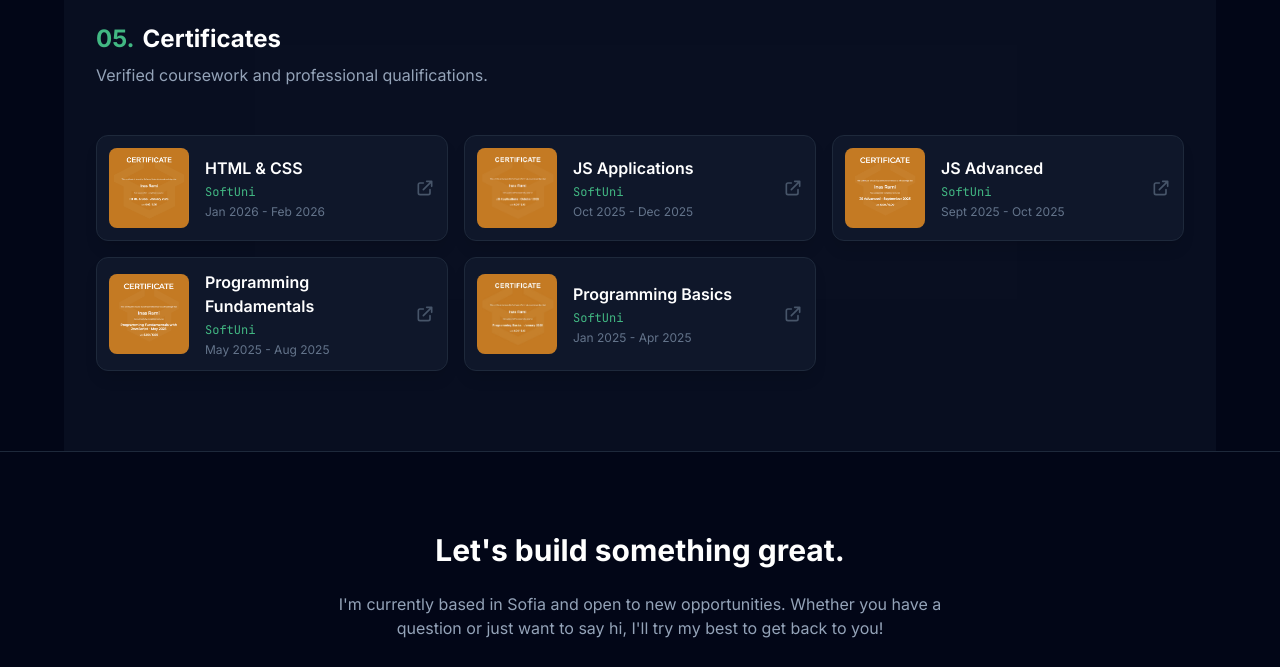
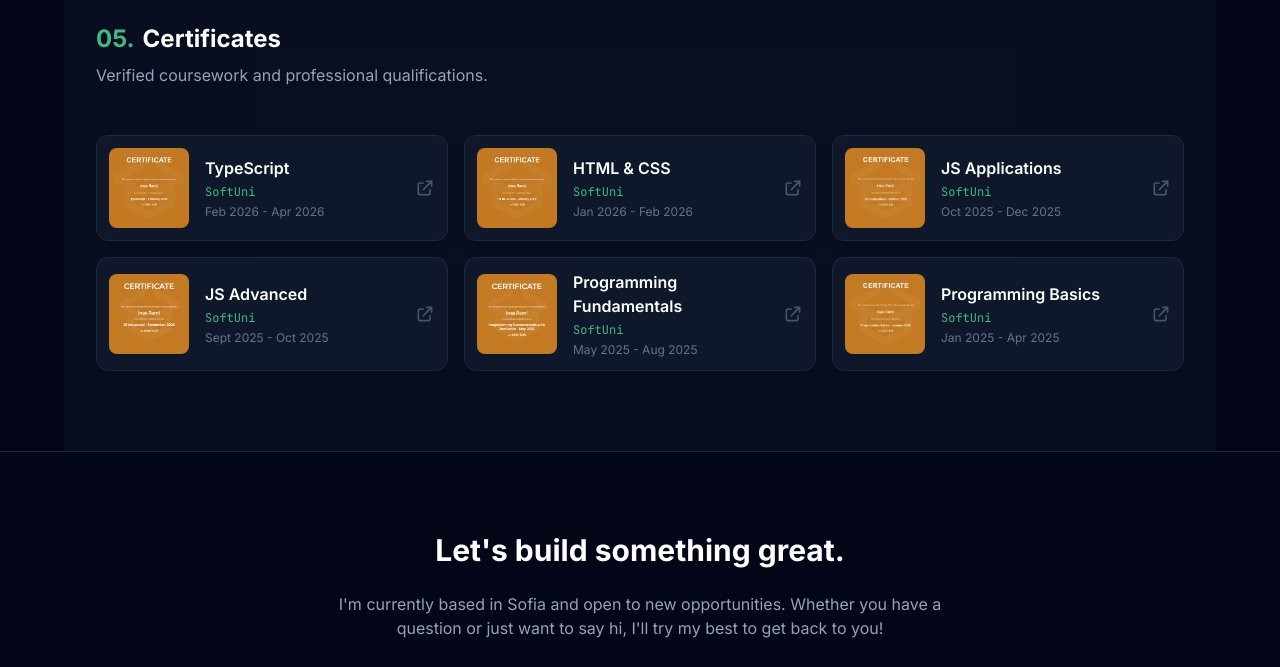
Before and after one commit to inasrami/Portfolio2, a plain HTML site: page index.html in a window 1280 px wide. Shown: the part 6560-7227 px from the top of the page. Drawn offline with nearby package versions, Linux system fonts and the light colour scheme.

```diff
--- a/index.html
+++ b/index.html
@@ -14,6 +14,16 @@
         href="https://fonts.googleapis.com/css2?family=Inter:wght@300;400;600;700&family=JetBrains+Mono:wght@400;500&display=swap"
         rel="stylesheet">
     <link rel="stylesheet" href="style.css">
+
+    <!-- Google tag (gtag.js) -->
+    <script async src="https://www.googletagmanager.com/gtag/js?id=G-BT2D3K7RZP"></script>
+    <script>
+      window.dataLayer = window.dataLayer || [];
+      function gtag(){dataLayer.push(arguments);}
+      gtag('js', new Date());
+
+      gtag('config', 'G-BT2D3K7RZP');
+    </script>
 </head>
 
 <body class="bg-slate-950 text-slate-300 font-sans antialiased selection:bg-accent-500 selection:text-white">
@@ -556,6 +566,18 @@
 
         <div class="grid grid-cols-1 md:grid-cols-2 lg:grid-cols-3 gap-4">
 
+            <a href="https://softuni.bg/certificates/details/259751/4b23bad0" target="_blank" class="flex items-center p-3 bg-slate-900 rounded-xl border border-slate-800 hover:border-accent-500/50 transition-all group shadow-lg">
+                <div class="w-16 h-16 sm:w-20 sm:h-20 shrink-0 bg-slate-800 rounded-lg overflow-hidden relative">
+                    <img src="images/Typescript.jpg" class="w-full h-full object-cover group-hover:scale-110 transition-transform duration-300" alt="TypeScript Certificate" />
+                </div>
+                <div class="ml-4 flex-grow">
+                    <h3 class="text-white font-semibold text-sm sm:text-base leading-tight mb-1 group-hover:text-accent-400 transition-colors">TypeScript</h3>
+                    <p class="text-accent-400 text-xs font-mono mb-1">SoftUni</p>
+                    <p class="text-slate-500 text-xs">Feb 2026 - Apr 2026</p>
+                </div>
+                <svg class="w-5 h-5 text-slate-600 group-hover:text-accent-400 transition-colors ml-2 shrink-0" fill="none" stroke="currentColor" viewBox="0 0 24 24"><path stroke-linecap="round" stroke-linejoin="round" stroke-width="2" d="M10 6H6a2 2 0 00-2 2v10a2 2 0 002 2h10a2 2 0 002-2v-4M14 4h6m0 0v6m0-6L10 14"></path></svg>
+            </a>
+
             <a href="https://softuni.bg/certificates/details/257767/92e7d447" target="_blank" class="flex items-center p-3 bg-slate-900 rounded-xl border border-slate-800 hover:border-accent-500/50 transition-all group shadow-lg">
                 <div class="w-16 h-16 sm:w-20 sm:h-20 shrink-0 bg-slate-800 rounded-lg overflow-hidden relative">
                     <img src="images/HTMLCSS.jpg" class="w-full h-full object-cover group-hover:scale-110 transition-transform duration-300" alt="HTML & CSS Certificate" />
```
Also changed, not shown: images/TypeScript.jpg (added), 1 other file.
